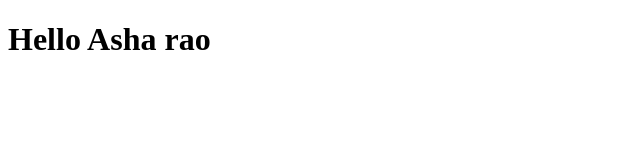
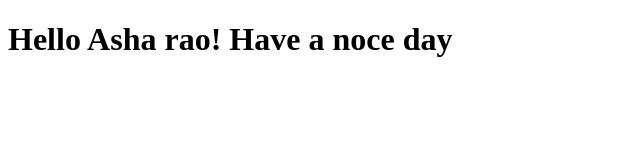
Before and after one commit to ashakamath/coursera-test1, a plain HTML site: page site/index.html in a window 1280 px wide. Shown: the whole page, without its empty margins (0-640 px from the left). Drawn offline with Linux system fonts and the light colour scheme.

Commit message:
small addition

```diff
--- a/site/index.html
+++ b/site/index.html
@@ -4,6 +4,6 @@
 	<title>hello asha</title>
 </head>
 <body>
-<h1>Hello Asha rao</h1>
+<h1>Hello Asha rao! Have a noce day</h1>
 </body>
 </html>
```
